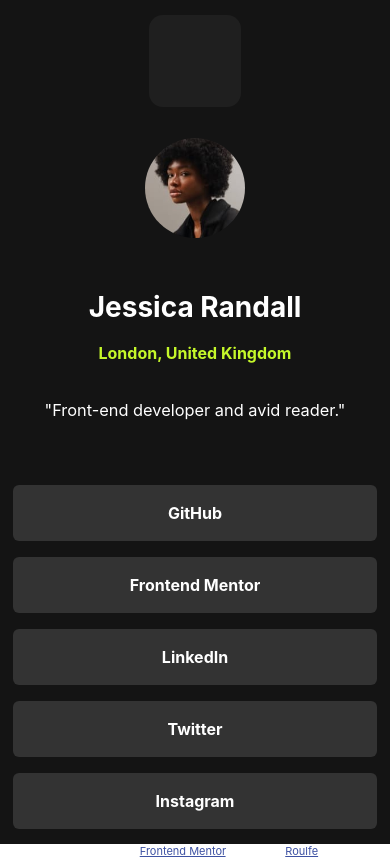
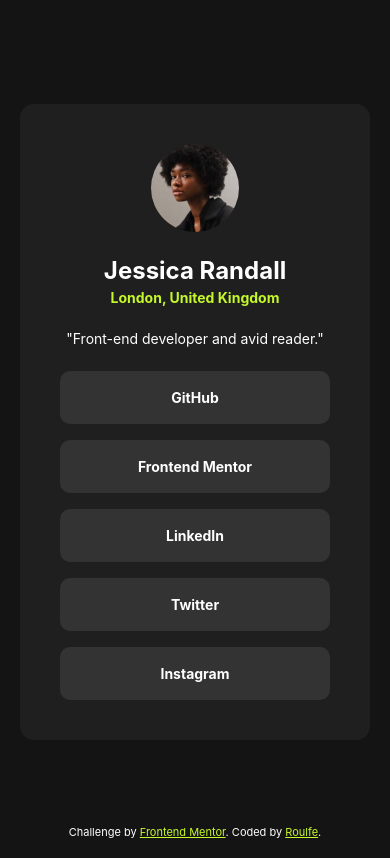
Before and after one commit to roulfe/social-links-profile-main, a plain HTML site: page index.html in a window 390 px wide. Drawn offline with Linux system fonts and the light colour scheme.

Commit message:
responsiveness and restructure

```diff
--- a/index.html
+++ b/index.html
@@ -9,24 +9,17 @@
   <link rel="stylesheet" href="style.css">
 
   <title>Frontend Mentor | Social links profile</title>
-
-  <!-- Feel free to remove these styles or customise in your own stylesheet 👍 -->
-  <style>
-    .attribution { font-size: 11px; text-align: center; }
-    .attribution a { color: hsl(228, 45%, 44%); }
-  </style>
 </head>
 <body>
   <main>
-    <div class="page-background">
-      <div class="card"></div>
-        <div class="profile-picture-container">
-          <img class="profile-picture" src="/assets/images/avatar-jessica.jpeg" alt="headshot of a lady">
-        </div>
+      <!--Had no clue how to center this "card" div, still don't know if what I did was right-->
+      <div class="card">
+        <img class="profile-picture" src="/assets/images/avatar-jessica.jpeg" alt="headshot of a woman">
+
         <div class="copy">
           <h1>Jessica Randall</h1>
           <h2>London, United Kingdom</h2>
-          <h3>"Front-end developer and avid reader."</h3>
+          <p>"Front-end developer and avid reader."</p>
         </div>
         <div class="button-container">
           <button class="social-button">GitHub</button>
@@ -36,11 +29,10 @@
           <button class="social-button">Instagram</button>
         </div>
       </div>
+    <div class="attribution">
+      Challenge by <a href="https://www.frontendmentor.io?ref=challenge" target="_blank">Frontend Mentor</a>.
+      Coded by <a href="https://github.com/roulfe" target="_blank" >Roulfe</a>.
     </div>
   </main>
-  <div class="attribution">
-    Challenge by <a href="https://www.frontendmentor.io?ref=challenge" target="_blank">Frontend Mentor</a>.
-    Coded by <a href="#">Roulfe</a>.
-  </div>
 </body>
 </html>
--- a/style.css
+++ b/style.css
@@ -1,80 +1,89 @@
 body {
   font-family: Inter;
   font-size: 14px;
+  background-color: hsl(0, 0%, 8%);
   color: white;
+  min-height: 100vh;
+  display: flex;
+  justify-content: center;
+  align-items: center;
+  padding: 20px;
+}
+
+* {
+  box-sizing: border-box;
   margin: 0;
   padding: 0;
-  overflow: hidden;
 }
 
-.page-background {
-  background-color: hsl(0, 0%, 8%);
-  width: 100px;
-  height: 100px;
-  position: relative;
-  width: 100vw;
-  height: 100vh;
-  padding: 0;
-  margin: 0;
-  display: grid;
-  place-items: center;
+main {
+  width: 100%;
+  max-width: 456px;
+  display: flex;
+  flex-direction: column;
+  justify-content: center;
+  align-items: center;
+  gap: 20px;
 }
 
 .card {
   background-color: hsl(0, 0%, 12%);
-  z-index: 100;
-  height: fit-content;
-  width: fit-content;
+  width: 100%;
   border-radius: 14px;
-  display: grid;
-  place-items: center;
-  padding: 46px;
-}
-
-.profile-picture-container {
-  margin: 0;
-  padding: 0;
+  display: flex;
+  flex-direction: column;
+  align-items: center;
+  text-align: center;
+  padding: 40px;
 }
 
 .profile-picture {
-  width: 100px;
+  width: 88px;
+  height: 88px;
   border-radius: 50%;
-  margin-bottom: 0;
-  padding-bottom: 0;
+  margin-bottom: 24px;
 }
 
 .copy {
-  place-items: center;
+  width: 100%;
+  margin-bottom: 24px;
+}
+
+h1 {
+  font-size: 24px;
+  font-weight: 700;
+  margin-bottom: 4px;
 }
 
 h2 {
   color: hsl(75, 94%, 57%);
-  font-size: 16px;
+  font-size: 14px;
+  font-weight: 700;
+  margin-bottom: 24px;
 }
 
-h3 {
+p {
   font-weight: 400;
-  padding-top: 20px;
-  padding-bottom: 18px;
+  font-size: 14px;
 }
 
 .button-container {
-  display: grid;
+  width: 100%;
+  display: flex;
+  flex-direction: column;
   gap: 16px;
-  margin: 0;
-  padding-top: 0;
 }
 
 .social-button {
   font-family: Inter;
-  font-weight: bold;
-  font-size: 16px;
+  font-weight: 700;
+  font-size: 14px;
   color: white;
   background-color: hsl(0, 0%, 20%);
   border: none;
-  width: 364px;
+  width: 100%;
   padding: 18px;
-  border-radius: 6px;
+  border-radius: 10px;
   cursor: pointer;
 }
 
@@ -82,3 +91,26 @@ h3 {
   background-color: hsl(75, 94%, 57%);
   color: hsl(0, 0%, 8%);
 }
+
+.social-button:hover {
+  background-color: hsl(75, 94%, 57%);
+  color: hsl(0, 0%, 8%);
+}
+
+.attribution {
+  font-size: 11px;
+  text-align: center;
+  position: absolute;
+  bottom: 5px;
+}
+
+.attribution a {
+   color: hsl(75, 94%, 57%);
+}
+
+/* Mobile */
+@media (max-width: 375px) {
+  .card {
+    padding: 26px;
+  }
+}
```
